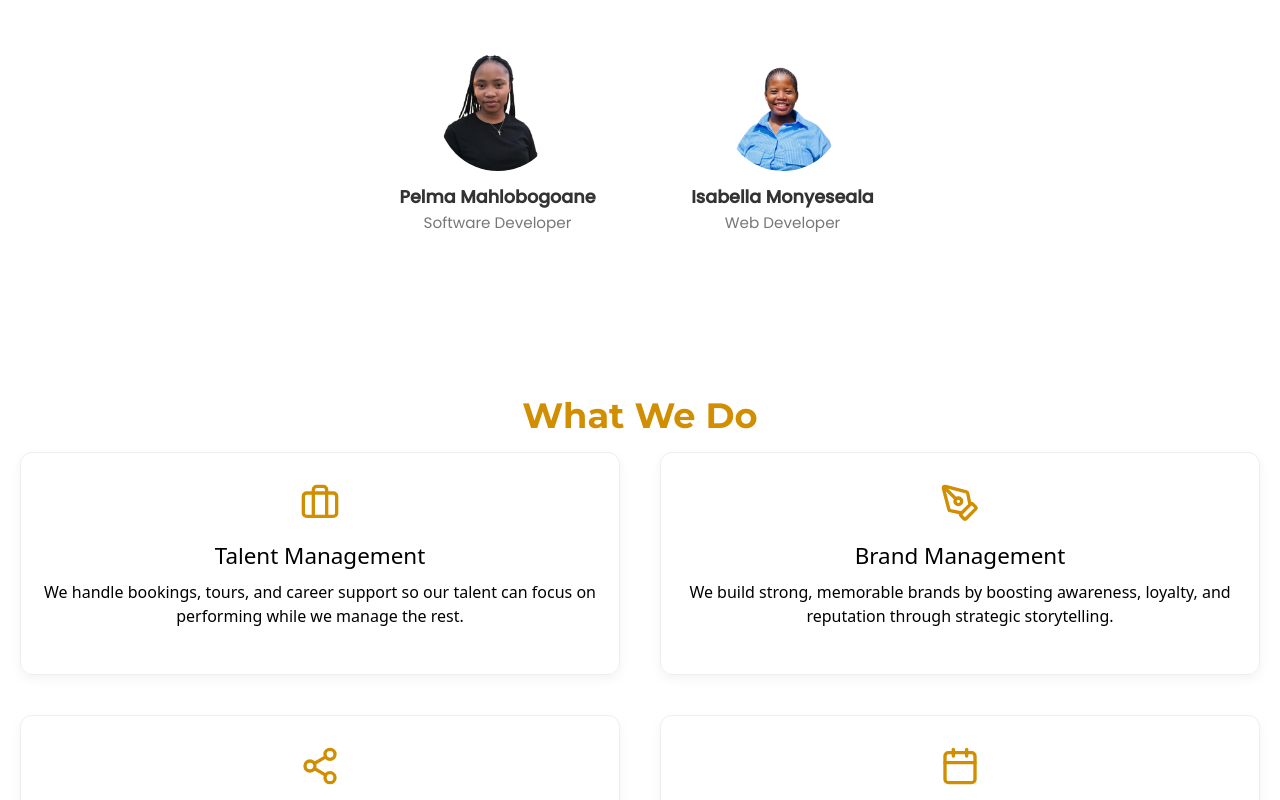
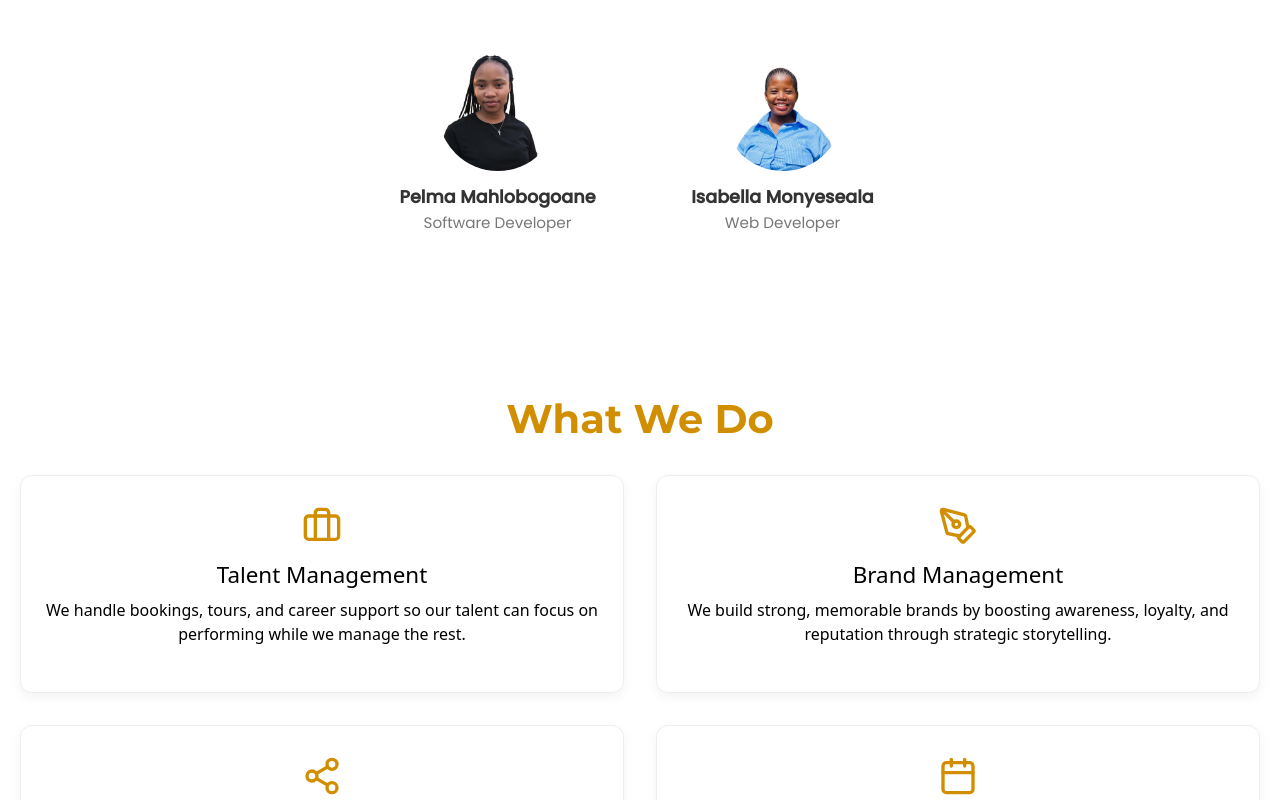
Before and after one commit to SIMPLE-H-O-C/Simple-hoc, a React (Vite) app in the folder simple-hoc/: page / in a window 1280 px wide. Shown: the part 2654-3454 px from the top of the page. Built offline with nearby package versions, Linux system fonts and the light colour scheme.

Commit message:
added hover effects

```diff
--- a/simple-hoc/src/styles/Services.css
+++ b/simple-hoc/src/styles/Services.css
@@ -4,60 +4,83 @@
   text-align: center;
 }
 
-.section-title {
+
+.services-section .section-title {
   font-size: 2.5rem;
   font-weight: 700;
-  margin-bottom: 50px;
+  margin-bottom: 32px;
   color: #d28e01;
 }
+
 
 .services-grid {
   display: grid;
   grid-template-columns: repeat(2, 1fr);
-  gap: 40px;
+  gap: 32px;
   max-width: 1500px;
   margin: 0 auto;
 }
 
+
 .service-card {
-  background: transparent;
+  background: #fff;
   border: 1px solid #eee;
   padding: 30px 20px;
   border-radius: 12px;
   box-shadow: 0 4px 12px rgba(0,0,0,0.05);
-  transition: transform 0.3s ease, box-shadow 0.3s ease;
+  transition:
+    transform 0.3s ease,
+    box-shadow 0.3s ease,
+    background-color 0.3s ease,
+    color 0.3s ease;
 }
 
+
 .service-card:hover {
+  background-color: #d28e01;
   transform: translateY(-8px);
   box-shadow: 0 8px 20px rgba(0,0,0,0.1);
 }
 
+
 .service-card .icon {
   color: #d28e01;
-  margin-bottom: 20px;
+  margin-bottom: 16px;
+  transition: color 0.3s ease;
 }
+
 
 .service-card h3 {
   font-size: 1.4rem;
   margin-bottom: 10px;
   color: #000;
+  transition: color 0.3s ease;
 }
 
 .service-card p {
   font-size: 1rem;
   color: #000;
   line-height: 1.5;
+  transition: color 0.3s ease;
 }
+
+
+.service-card:hover h3,
+.service-card:hover p,
+.service-card:hover .icon {
+  color: #fff;
+}
+
+
+
 @media (max-width: 991.98px) {
-  .services-grid {
-    grid-template-columns: repeat(2, 1fr);
-    gap: 30px;
+  .services-section .section-title {
+    font-size: 2rem;
+    margin-bottom: 28px;
   }
 
-  .section-title {
-    font-size: 2rem;
-    margin-bottom: 40px;
+  .services-grid {
+    gap: 28px;
   }
 
   .service-card h3 {
@@ -76,16 +99,16 @@
 
   .services-grid {
     grid-template-columns: 1fr;
-    gap: 25px;
+    gap: 24px;
   }
 
-  .section-title {
+  .services-section .section-title {
     font-size: 1.8rem;
-    margin-bottom: 30px;
+    margin-bottom: 24px;
   }
 
   .service-card {
-    padding: 20px 15px;
+    padding: 22px 15px;
   }
 
   .service-card h3 {
```
